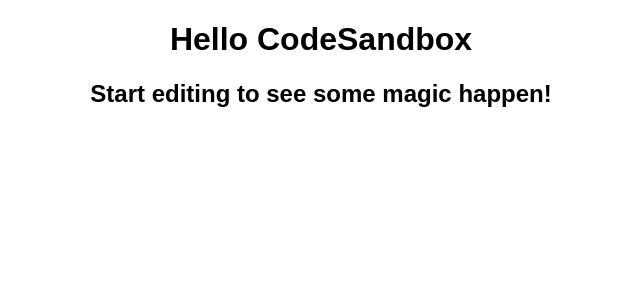
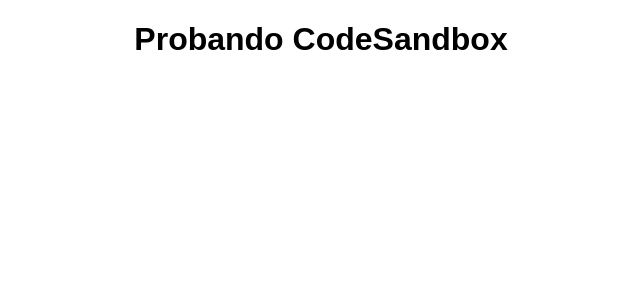
Before and after one commit to DOF1109/React-Practicas-CF-forked-, a React (Create React App) app: page / in a window 1280 px wide. Shown: the top 300 px of the page, without its empty margins (319-959 px from the left). Built offline with nearby package versions, Linux system fonts and the light colour scheme.

Commit message:
Limpio el proyecto

```diff
--- a/src/App.js
+++ b/src/App.js
@@ -1,10 +1,9 @@
-import "./styles.css";
+import "./App.css";
 
 export default function App() {
   return (
     <div className="App">
-      <h1>Hello CodeSandbox</h1>
-      <h2>Start editing to see some magic happen!</h2>
+      <h1>Probando CodeSandbox</h1>
     </div>
   );
 }
```
Also changed, not shown: src/App.css (renamed from src/styles.css).
